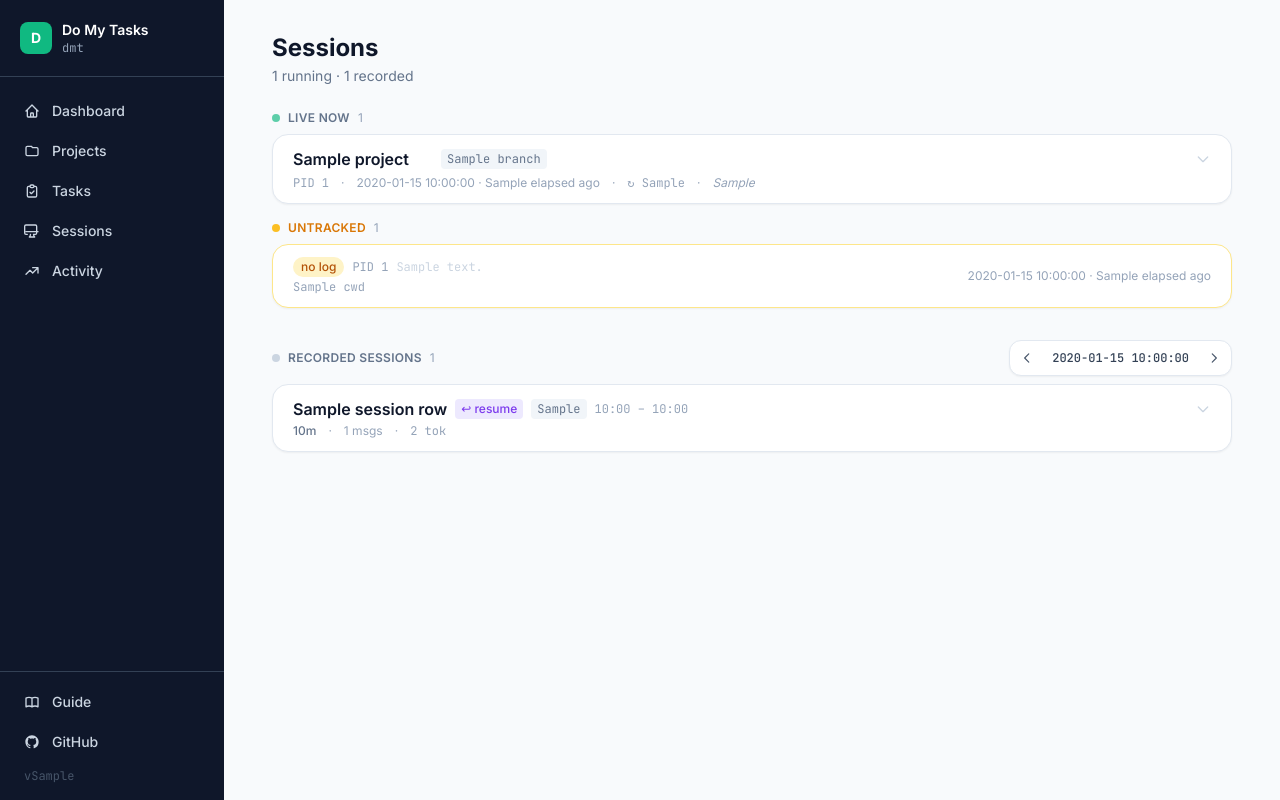
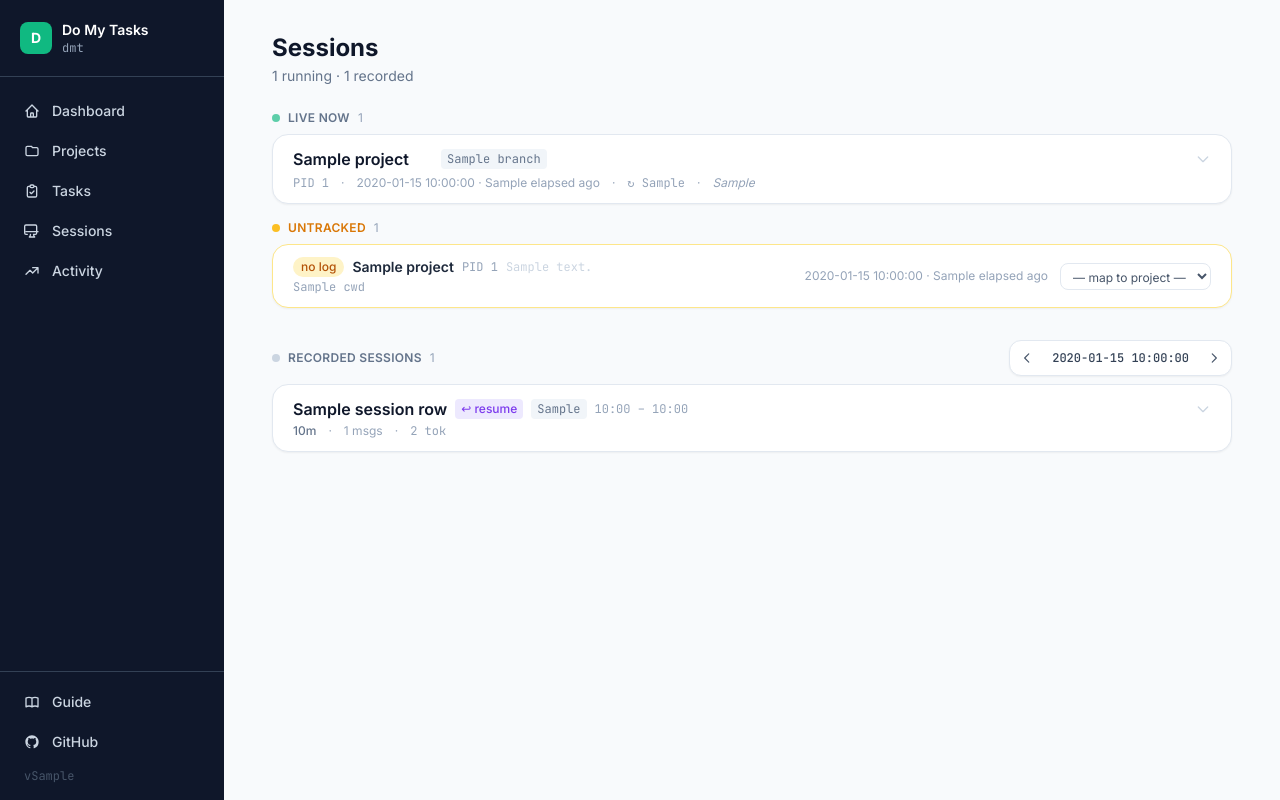
Before and after one commit to HuanSuh/do-my-tasks, a FastAPI app: template src/do_my_tasks/web/templates/sessions.html in a window 1280 px wide. Run offline with FastAPI, Linux system fonts and the light colour scheme; the template is opened without the code that fills it: most values are stand-ins (such as "Sample title", 1, 10 or a date in 2020); parts of the project's set-up code (start-up, migrations or seed data) failed here and were passed over; some libraries are stand-ins or nearby versions.

Commit message:
feat: untracked 세션 프로젝트 자동 감지 및 수동 매핑 UI 추가
- get_live_sessions()에서 untracked dict에 project 필드 포함 (CWD 기반 자동 감지)
- 세션 페이지에서 untracked 세션에 프로젝트명 표시
- 드롭다운으로 수동 프로젝트 매핑 가능 (빈 옵션 선택 시 요청 없음)
- /sessions/untracked/{pid}/map POST endpoint 추가

Co-Authored-By: Claude Sonnet 4.6 <noreply@anthropic.com>

```diff
--- a/src/do_my_tasks/web/app.py
+++ b/src/do_my_tasks/web/app.py
@@ -80,6 +80,9 @@ templates.env.filters["as_local"] = _as_local
 
 # ─── live session helpers ──────────────────────────────────────────────────────
 
+# In-memory store for manually overridden project mappings for untracked sessions (pid -> project_name)
+_untracked_project_overrides: dict[str, str] = {}
+
 def _get_git_branch(cwd: str) -> str:
     try:
         result = subprocess.run(
@@ -120,6 +123,7 @@ def get_live_sessions() -> tuple[list[dict], list[dict]]:
         if not log_path:
             untracked.append({
                 "pid": pid,
+                "project": _untracked_project_overrides.get(pid) or project,
                 "cwd": cwd or "",
                 "started": proc["started"].strftime("%H:%M") if proc["started"] else "-",
                 "elapsed": elapsed,
@@ -336,6 +340,8 @@ async def sessions_page(request: Request, date: str | None = None):
     with UnitOfWork(sf) as uow:
         repo = SessionRepository(uow.session)
         session_rows = repo.get_by_date(date_str)
+        proj_repo = ProjectRepository(uow.session)
+        all_projects = [p.name for p in proj_repo.list_active()]
 
     dt = datetime.strptime(date_str, "%Y-%m-%d")
     prev_date = (dt - timedelta(days=1)).strftime("%Y-%m-%d")
@@ -350,8 +356,18 @@ async def sessions_page(request: Request, date: str | None = None):
         "live_sessions": live,
         "untracked_sessions": untracked,
         "session_rows": session_rows,
+        "all_projects": all_projects,
         "active_page": "sessions",
     })
+
+
+@app.post("/sessions/untracked/{pid}/map")
+async def map_untracked_session(pid: str, project_name: str = Form(...)):
+    if project_name:
+        _untracked_project_overrides[pid] = project_name
+    else:
+        _untracked_project_overrides.pop(pid, None)
+    return RedirectResponse("/sessions", status_code=303)
 
 
 @app.get("/activity", response_class=HTMLResponse)
--- a/src/do_my_tasks/web/templates/sessions.html
+++ b/src/do_my_tasks/web/templates/sessions.html
@@ -248,6 +248,9 @@
           <div class="flex-1 min-w-0">
             <div class="flex items-center gap-2 mb-0.5">
               <span class="text-xs px-2 py-0.5 rounded-full font-medium bg-amber-100 text-amber-700">no log</span>
+              {% if s.project %}
+              <span class="font-semibold text-slate-800 text-sm">{{ s.project }}</span>
+              {% endif %}
               <span class="mono text-xs text-slate-400">PID {{ s.pid }}</span>
               {% if s.note %}
               <span class="mono text-xs text-slate-300">{{ s.note }}</span>
@@ -255,8 +258,20 @@
             </div>
             <div class="mono text-xs text-slate-400 truncate" title="{{ s.cwd }}">{{ s.cwd or '—' }}</div>
           </div>
-          <div class="text-xs text-slate-400 shrink-0">
-            {{ s.started }} · {{ s.elapsed }} ago
+          <div class="flex items-center gap-3 shrink-0">
+            <div class="text-xs text-slate-400">
+              {{ s.started }} · {{ s.elapsed }} ago
+            </div>
+            <form method="post" action="/sessions/untracked/{{ s.pid }}/map" class="flex items-center gap-1">
+              <select name="project_name"
+                      onchange="if(this.value) this.form.submit()"
+                      class="text-xs border border-slate-200 rounded-lg px-2 py-1 bg-white text-slate-600 hover:border-slate-300 focus:outline-none focus:ring-1 focus:ring-amber-400 cursor-pointer">
+                <option value="">— map to project —</option>
+                {% for p in all_projects %}
+                <option value="{{ p }}" {% if s.project == p %}selected{% endif %}>{{ p }}</option>
+                {% endfor %}
+              </select>
+            </form>
           </div>
         </div>
         {% endfor %}
```
Also changed, not shown: 1 other file.
